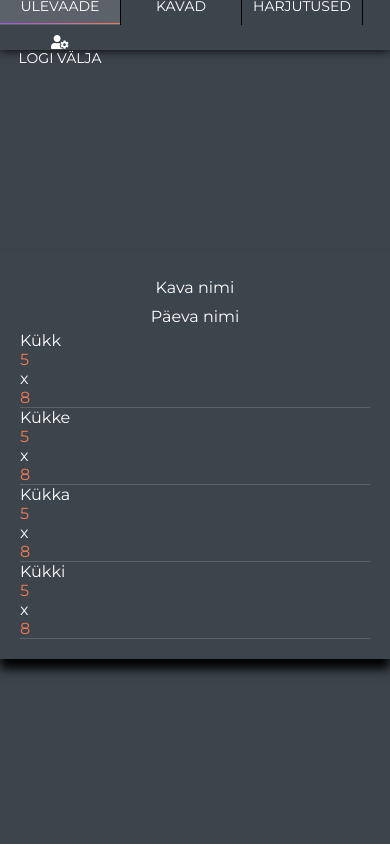
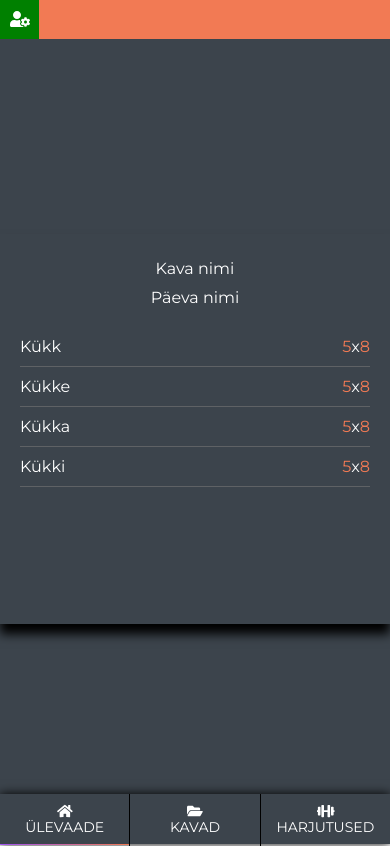
Before and after one commit to fredvunkiktkhk/fitfuture, a Vue app: page / in a window 390 px wide. Built offline with nearby package versions, Linux system fonts and the light colour scheme.

Commit message:
#171473182 Mobile responsive basic view

```diff
--- a/public/index.html
+++ b/public/index.html
@@ -13,5 +13,12 @@
     </noscript>
     <div id="app"></div>
     <!-- built files will be auto injected -->
+    <script>
+      window.dataLayer = window.dataLayer || [];
+      function gtag(){dataLayer.push(arguments);}
+      gtag('js', new Date());
+
+      gtag('config', 'UA-130571351-3');
+    </script>
   </body>
 </html>
--- a/src/App.vue
+++ b/src/App.vue
@@ -1,5 +1,10 @@
 <template>
     <div id="app">
+        <div class="mobile-header">
+            <router-link to="/login" tag="li" class="logout" exact active-class="active">
+                <a><span class="icon-container"><font-awesome-icon icon="user-cog" /></span></a>
+            </router-link>
+        </div>
         <Header />
         <router-view></router-view>
     </div>
@@ -21,14 +26,13 @@
     };
 </script>
 
-<style>
+<style lang="scss">
     @import url('https://fonts.googleapis.com/css?family=Montserrat&display=swap');
 
     body {
         padding: 0;
         margin: 0;
         box-sizing: border-box;
-
     }
 
     #app {
@@ -41,4 +45,29 @@
         color: white;
         background-color: #3C444C;
     }
+
+    .mobile-header {
+        display: none;
+    }
+
+    @media screen and (max-width: 767px) {
+        .mobile-header {
+            height: 39px;
+            display: block;
+            list-style: none;
+            background: #F27A54;
+
+            li {
+                width: 39px;
+            }
+
+            a:visited, a {
+                text-decoration: none;
+                color: #FFF;
+                display: block;
+                padding: 10px;
+                background: green;
+            }
+        }
+    }
 </style>
--- a/src/components/AddWorkout/AddWorkout.vue
+++ b/src/components/AddWorkout/AddWorkout.vue
@@ -15,7 +15,7 @@
                     v-model="workoutDay"
                 />
             </div>
-            <button class="button-close" @click="$emit('childClick')"><font-awesome-icon icon="times-circle" /></button>
+            <button class="button-close" @click="$emit('childClick')"><font-awesome-icon class="icon" icon="times-circle" /></button>
             <WorkoutTable />
             <SubmitButton />
         </form>
@@ -93,16 +93,15 @@
             right: 0;
             border: 0;
             color: #FFF;
-            font-size: 16px;
             background: none;
-            padding: 10px;
+            font-size: 18px;
+            padding: 6px;
             cursor: pointer;
             outline-color: #F27A54;
 
-            &:hover {
-                background: rgba(255, 255, 255, 0.3);
-                border-radius: 5px;
-                transition: background ease-in-out 300ms;
+            .icon:hover {
+                color: #F27A54;
+                transition: color ease-in-out 300ms;
             }
         }
     }
--- a/src/components/Header.vue
+++ b/src/components/Header.vue
@@ -6,8 +6,7 @@
                     tag="li"
                     exact active-class="active"
             >
-                <span><font-awesome-icon icon="home" /></span>
-                <a>Ülevaade</a>
+                <a><span class="icon-container"><font-awesome-icon icon="home" /></span>Ülevaade</a>
             </router-link>
 
             <router-link
@@ -15,8 +14,7 @@
                     tag="li"
                     exact active-class="active"
             >
-                <span><font-awesome-icon icon="folder-open" /></span>
-                <a>kavad</a>
+                <a><span class="icon-container"><font-awesome-icon icon="folder-open" /></span>kavad</a>
             </router-link>
 
             <router-link
@@ -24,8 +22,8 @@
                     tag="li"
                     exact active-class="active"
             >
-                <span><font-awesome-icon icon="dumbbell" /></span>
-                <a>harjutused</a>
+                <a><span class="icon-container"><font-awesome-icon icon="dumbbell" /></span>
+                    harjutused</a>
             </router-link>
 
             <router-link
@@ -33,8 +31,8 @@
                     tag="li"
                     exact active-class="active"
             >
-                <span><font-awesome-icon icon="user-cog" /></span>
-                <a>logi välja</a>
+
+                <a><span class="icon-container"><font-awesome-icon icon="user-cog" /></span>logi välja</a>
             </router-link>
         </ul>
     </div>
@@ -68,9 +66,8 @@
             li {
                 position: relative;
                 display: inline-block;
-                width: 100px;
+                width: 115px;
                 list-style: none;
-                padding: 10px;
                 text-align: center;
                 border-right: 1px solid #000;
 
@@ -104,7 +101,34 @@
         a:visited, a {
             text-decoration: none;
             color: #FFF;
-            padding-top: 14px;
+            display: block;
+            padding: 10px;
+        }
+    }
+
+    @media screen and (max-width: 767px) {
+        .menu {
+            display: block;
+            position: absolute;
+            bottom: 0;
+            width: 100%;
+
+            ul {
+                display: flex;
+                justify-content: center;
+
+                li:first-child, li:nth-child(2), li:nth-child(3) {
+                    width: 100%;
+                }
+
+                li:nth-child(3) {
+                    border-right: 0;
+                }
+
+                li:last-child {
+                    display: none;
+                }
+            }
         }
     }
 </style>
--- a/src/components/Home.vue
+++ b/src/components/Home.vue
@@ -1,6 +1,9 @@
 <template>
-    <div>
+    <div class="container">
         <WorkoutDiary />
+        <div class="logo1">
+
+        </div>
     </div>
 </template>
 
@@ -11,12 +14,12 @@
         name: "Home",
         components: {
             WorkoutDiary,
-        }
+        },
     }
 </script>
 
 <style scoped lang="scss">
-    div {
+    .container {
         display: flex;
         justify-content: center;
     }
--- a/src/components/SubmitButton/SubmitButton.vue
+++ b/src/components/SubmitButton/SubmitButton.vue
@@ -27,5 +27,10 @@
         font-weight: 600;
         cursor: pointer;
         background:  linear-gradient(to left, #F27A54, #A154F2);
+        box-shadow: 0 0 10px 0 #00000075;
+
+        &:hover {
+            box-shadow: 0 0 10px 0 #ffffff3d;
+        }
     }
 </style>
--- a/src/components/WorkoutDiary/WorkoutDiary.vue
+++ b/src/components/WorkoutDiary/WorkoutDiary.vue
@@ -5,8 +5,7 @@
         <div class="data">
             <ul v-for="item in data" v-bind:key="item.name">
                 <li class="name">{{item.name}}</li>
-                <li class="sets">{{item.sets}}</li>x<li class="reps">{{item.reps}}</li>
-                <li class="border"></li>
+                <li class="numbers">{{item.sets}}<p>x</p>{{item.reps}}</li>
             </ul>
         </div>
     </div>
@@ -16,7 +15,22 @@
     export default {
         name: "WorkoutDiary",
         props: {
-            heading: String,
+            heading: {
+                type: String,
+                default: '',
+            },
+            name: {
+                type: String,
+                default: '',
+            },
+            sets: {
+                type: Number,
+                default:  0,
+            },
+            reps: {
+                type: Number,
+                default: 0,
+            },
         },
         data: function () {
             return {
@@ -46,31 +60,25 @@
 
     .heading {
         padding: 5px;
+    }
 
+    .data {
+        width: 100%;
+        height: 100%;
+        padding: 15px;
     }
 
     ul {
-        padding: 0;
+        display: flex;
+        padding: 10px 0;
         margin: 0;
-
-        a {
-            display: flex;
-            text-align: end;
-        }
-    }
-
-    .border {
         border-bottom: 1px solid #5F6265;
     }
 
     li {
         list-style: none;
         color: #FFF;
-    }
-
-    .data {
-        width: 100%;
-        height: 100%;
+        display: flex;
     }
 
     .name {
@@ -78,11 +86,14 @@
         align-items: flex-start;
     }
 
-    .sets {
+    .numbers {
         color: #F27A54;
+        margin-left: auto;
+
+        p {
+            margin: 0;
+            color: #FFF;
+        }
     }
 
-    .reps {
-        color: #F27A54;
-    }
 </style>
```
Also changed, not shown: src/components/WorkoutDiary/WorkoutDiaryDetails.vue (added).
